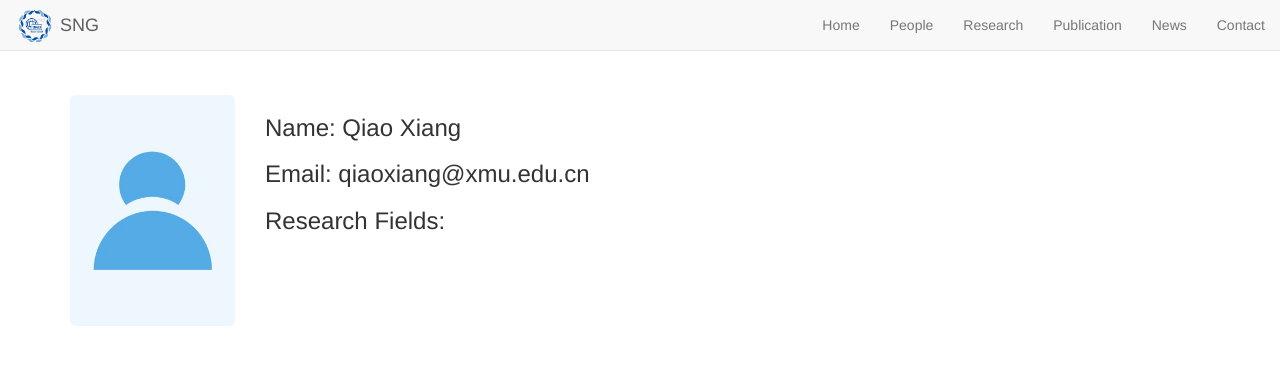
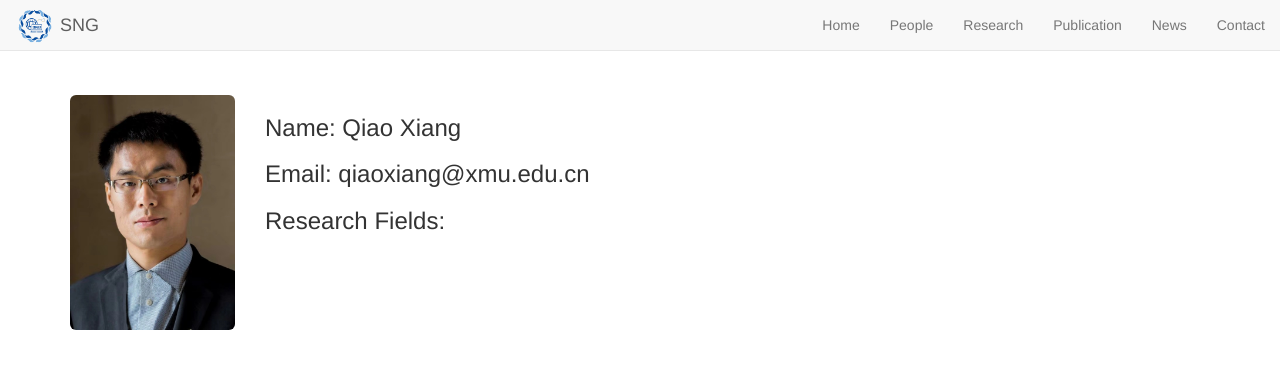
Before and after one commit to sngroup-xmu/sng-site, a Jekyll site: the page built from _authors/QiaoXiang.md, in a window 1280 px wide. Shown: the top 369 px of the page. Built offline with Jekyll 4.4.1, drawn with Linux system fonts in a browser that asks for light colours.

Commit message:
update by weijian

```diff
--- a/_layouts/author.html
+++ b/_layouts/author.html
@@ -21,7 +21,7 @@ layout: default
 
     <div class="col-lg-2 col-xs-4" style="word-break:break-all; margin-bottom: 10px; margin-top: 15px;">
       <!-- <img src="{{page.avatarUrl}}" class="img-rounded img-responsive" > -->
-      {% if author.avatarUrl %}
+      {% if page.avatarUrl %}
       <img src="{{page.avatarUrl}}" class="img-rounded img-responsive">
       {% else %}
       <img src="/assets/images/peopleImg/default.jpeg" class="img-rounded img-responsive">
```
